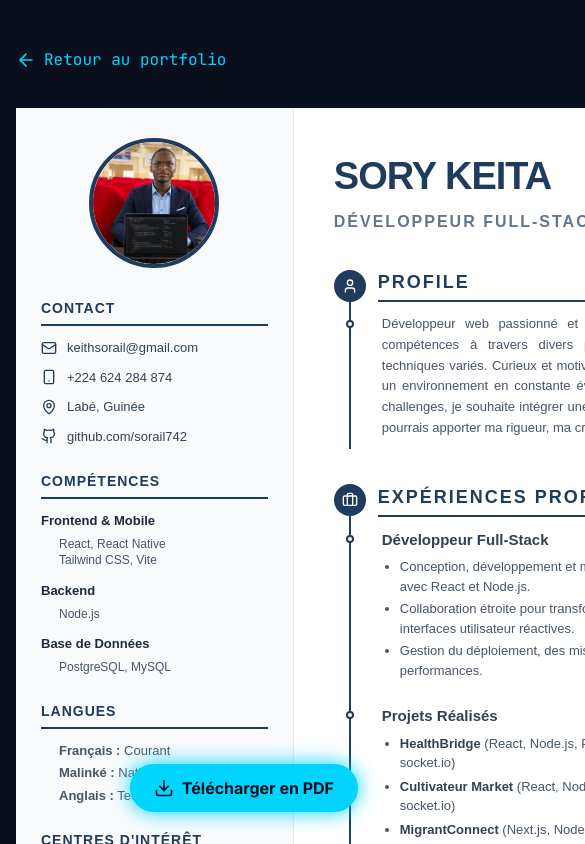
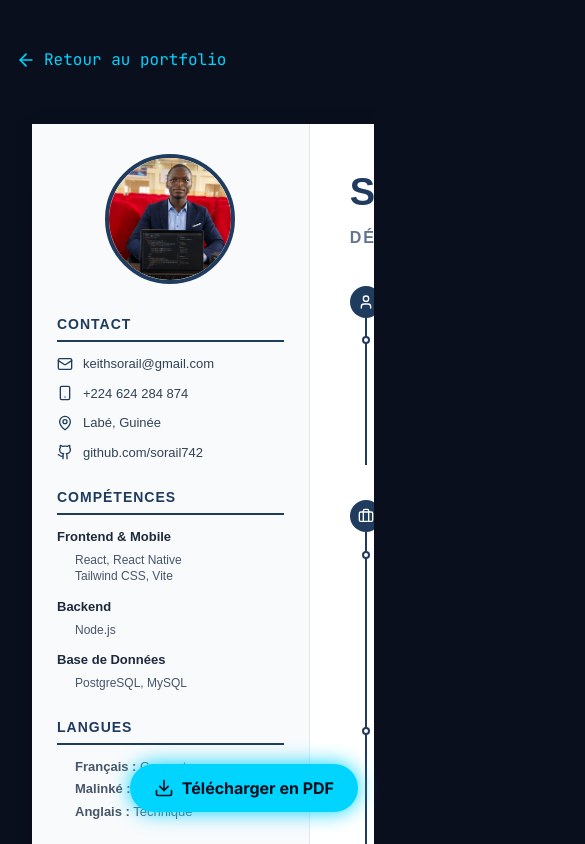
Before and after one commit to sorail742/portefolio, a React (Vite) app in the folder portfolio-frontend/: page /cv in a window 390 px wide. Shown: the top 844 px of the page, 585 px wide, since content can reach past the window. Built offline with nearby package versions, Linux system fonts and the light colour scheme.

Commit message:
style: fix mobile responsiveness for CV page with horizontal scroll wrap

```diff
--- a/portfolio-frontend/src/pages/CVPage.jsx
+++ b/portfolio-frontend/src/pages/CVPage.jsx
@@ -24,9 +24,11 @@ export default function CVPage() {
         initial={{ opacity: 0, y: 30 }}
         animate={{ opacity: 1, y: 0 }}
         transition={{ duration: 0.6 }}
-        className="pb-24" // Extra padding for the fixed export button
+        className="pb-24 w-full overflow-x-auto flex justify-start md:justify-center p-4 scrollbar-hide"
       >
-        <CV ref={targetRef} />
+        <div style={{ minWidth: "210mm" }}>
+          <CV ref={targetRef} />
+        </div>
       </motion.div>
 
       <CVExportButton targetRef={targetRef} />
```
